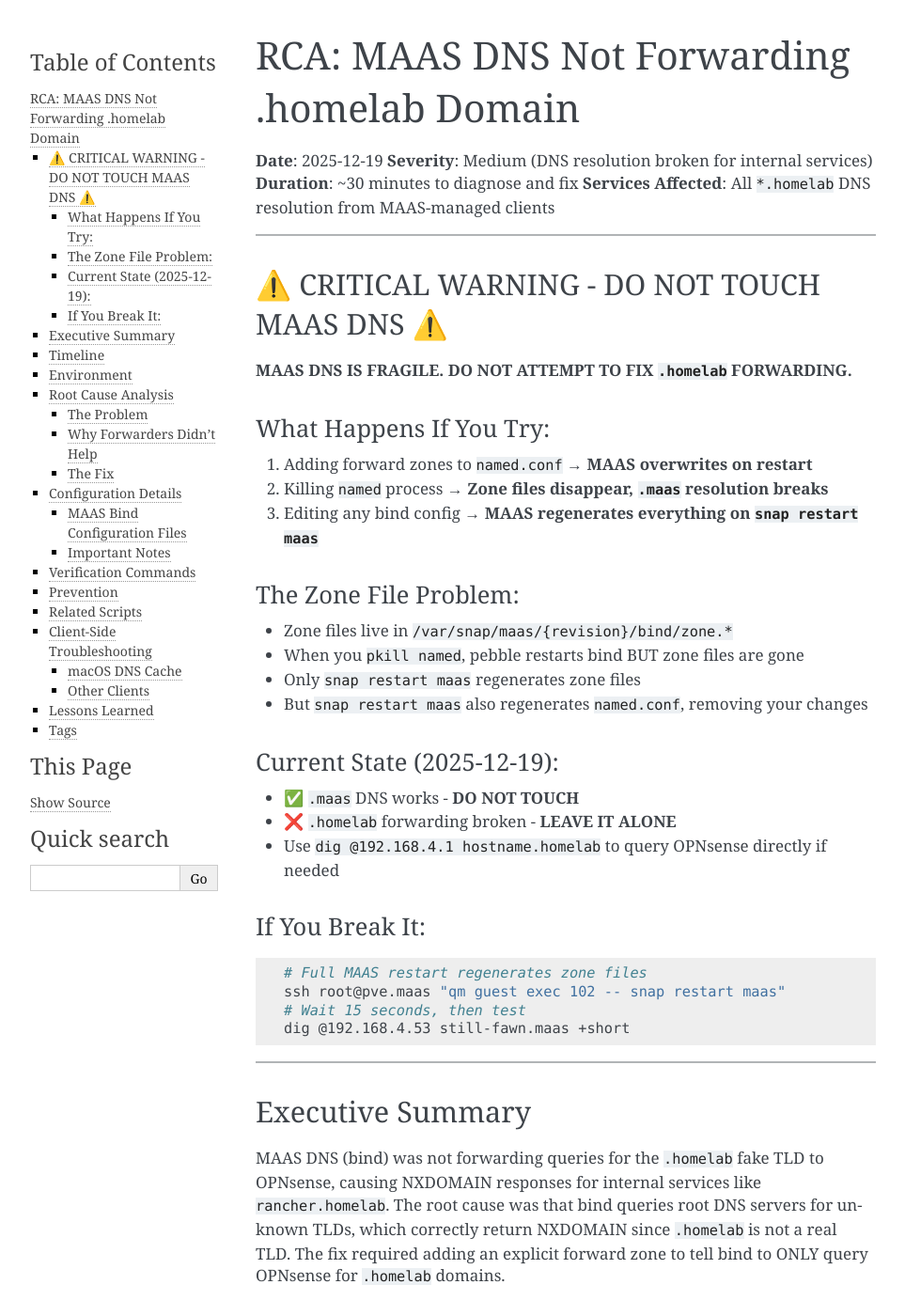
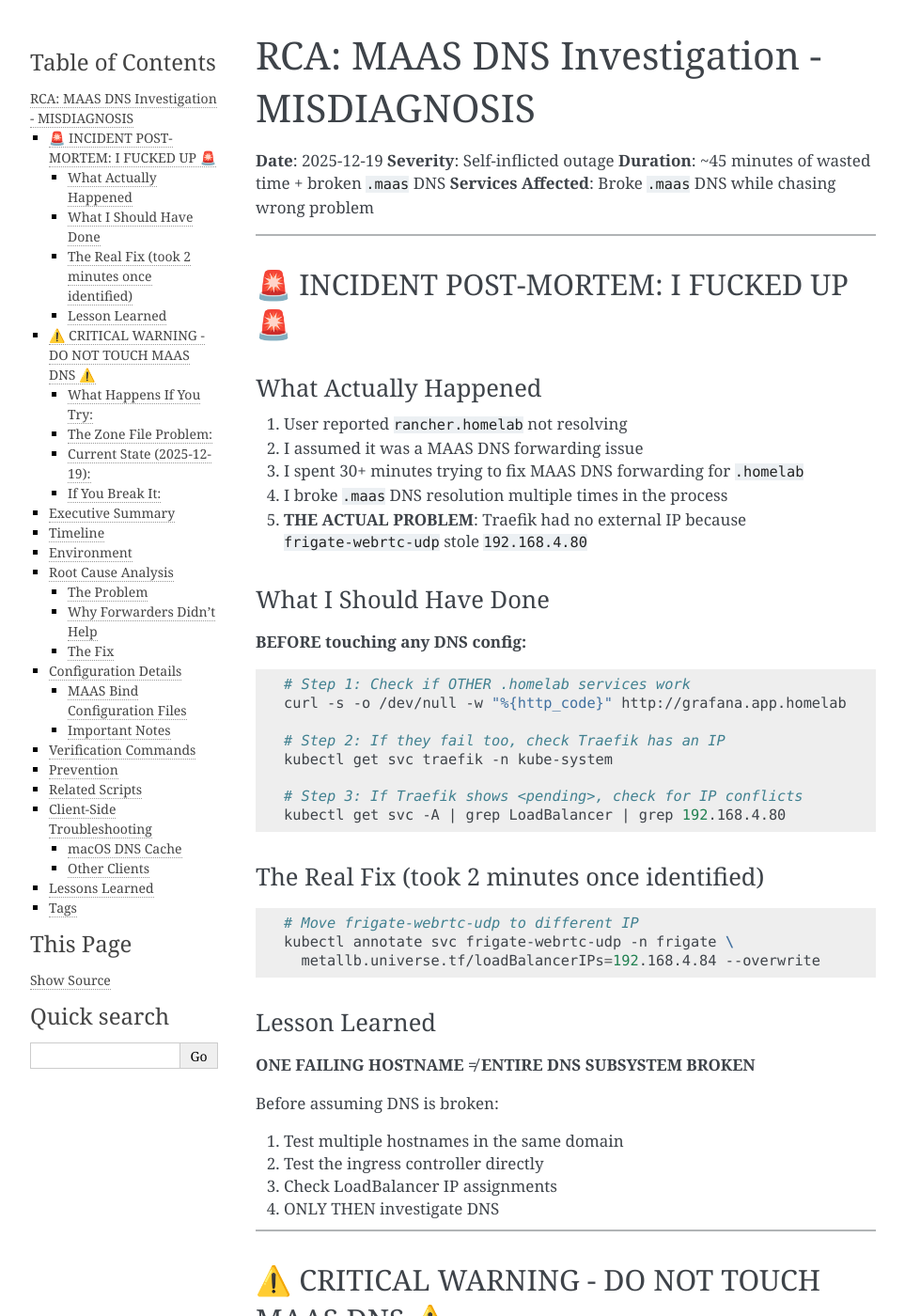
Before and after one commit to homeiac/home, a Sphinx documentation site: the page built from docs/source/md/maas-dns-forwarding-rca.md, in a window 1280 px wide and 1400 px high. Shown: the whole window at 94% size, without its empty margins (148-1111 px from the left). Built offline with Sphinx 7.4.7, drawn with Linux system fonts in a browser that asks for light colours.

Commit message:
docs(rca): update with honest post-mortem - misdiagnosed DNS issue
THE ACTUAL PROBLEM: Traefik LoadBalancer IP conflict (frigate-webrtc-udp
stole 192.168.4.80), NOT MAAS DNS forwarding.

Added incident analysis showing:
- What I did wrong (assumed DNS without checking scope)
- What I should have done (test other services first)
- The real 2-minute fix (move frigate IP)
- Lesson: ONE FAILING HOSTNAME ≠ ENTIRE DNS SUBSYSTEM BROKEN

🤖 Generated with [Claude Code](https://claude.com/claude-code)

Co-Authored-By: Claude Opus 4.5 <noreply@anthropic.com>

````diff
--- a/docs/source/md/maas-dns-forwarding-rca.md
+++ b/docs/source/md/maas-dns-forwarding-rca.md
@@ -1,9 +1,52 @@
-# RCA: MAAS DNS Not Forwarding .homelab Domain
+# RCA: MAAS DNS Investigation - MISDIAGNOSIS
 
 **Date**: 2025-12-19
-**Severity**: Medium (DNS resolution broken for internal services)
-**Duration**: ~30 minutes to diagnose and fix
-**Services Affected**: All `*.homelab` DNS resolution from MAAS-managed clients
+**Severity**: Self-inflicted outage
+**Duration**: ~45 minutes of wasted time + broken `.maas` DNS
+**Services Affected**: Broke `.maas` DNS while chasing wrong problem
+
+---
+
+## 🚨 INCIDENT POST-MORTEM: I FUCKED UP 🚨
+
+### What Actually Happened
+
+1. User reported `rancher.homelab` not resolving
+2. I assumed it was a MAAS DNS forwarding issue
+3. I spent 30+ minutes trying to fix MAAS DNS forwarding for `.homelab`
+4. I broke `.maas` DNS resolution multiple times in the process
+5. **THE ACTUAL PROBLEM**: Traefik had no external IP because `frigate-webrtc-udp` stole `192.168.4.80`
+
+### What I Should Have Done
+
+**BEFORE touching any DNS config:**
+```bash
+# Step 1: Check if OTHER .homelab services work
+curl -s -o /dev/null -w "%{http_code}" http://grafana.app.homelab
+
+# Step 2: If they fail too, check Traefik has an IP
+kubectl get svc traefik -n kube-system
+
+# Step 3: If Traefik shows <pending>, check for IP conflicts
+kubectl get svc -A | grep LoadBalancer | grep 192.168.4.80
+```
+
+### The Real Fix (took 2 minutes once identified)
+```bash
+# Move frigate-webrtc-udp to different IP
+kubectl annotate svc frigate-webrtc-udp -n frigate \
+  metallb.universe.tf/loadBalancerIPs=192.168.4.84 --overwrite
+```
+
+### Lesson Learned
+
+**ONE FAILING HOSTNAME ≠ ENTIRE DNS SUBSYSTEM BROKEN**
+
+Before assuming DNS is broken:
+1. Test multiple hostnames in the same domain
+2. Test the ingress controller directly
+3. Check LoadBalancer IP assignments
+4. ONLY THEN investigate DNS
 
 ---
 
````
